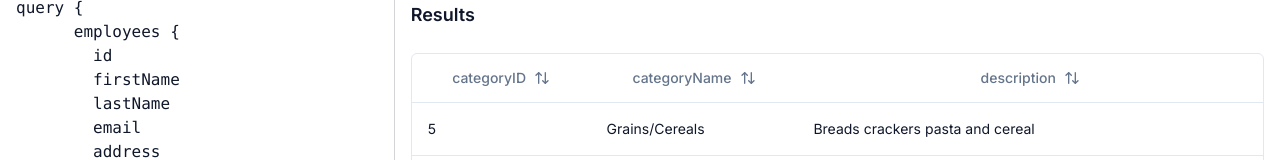
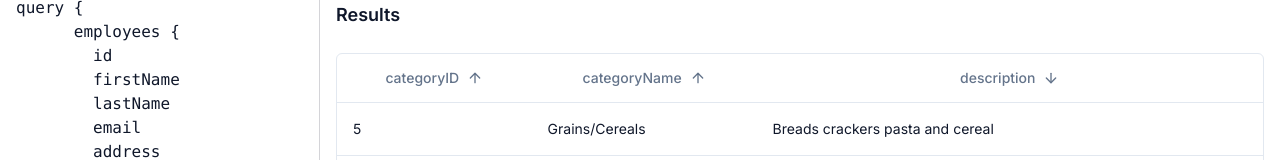
Before and after one commit to PixeledCode/query-editor, a React (Vite) app: page / in a window 1280 px wide. Both pictures are taken after a click on the button "description". Shown: the part 549-709 px from the top of the page. Built offline with nearby package versions, Linux system fonts and the light colour scheme.

Commit message:
change sort icons

```diff
--- a/src/components/results/index.tsx
+++ b/src/components/results/index.tsx
@@ -1,7 +1,7 @@
 import React from 'react'
 import { DataTable } from '../ui/data-table'
 import { Button } from '../ui/button'
-import { ArrowUpDown } from 'lucide-react'
+import { ArrowDown, ArrowUp } from 'lucide-react'
 
 export function ResultTable({ data }: any) {
 	// create columns from data
@@ -23,7 +23,11 @@ export function ResultTable({ data }: any) {
 									}
 								>
 									{value}
-									<ArrowUpDown className="ml-2 h-4 w-4" />
+									{column.getIsSorted() === 'asc' ? (
+										<ArrowDown className="ml-2 h-4 w-4" />
+									) : (
+										<ArrowUp className="ml-2 h-4 w-4" />
+									)}
 								</Button>
 							)
 						},
--- a/src/components/saved-pane/index.tsx
+++ b/src/components/saved-pane/index.tsx
@@ -8,7 +8,7 @@ export const SavedPane = () => {
 	)
 
 	return (
-		<div className="py-4 pb-0 border-r border-solid border-zinc-300 min-h-[calc(100vh_-_44px)] min-w-[320px]">
+		<div className="pt-4 border-r border-solid border-zinc-300 min-h-[calc(100vh_-_44px)] w-[320px]">
 			<h2 className="px-4 text-lg font-bold text-start">Saved Queries</h2>
 			<Separator className="mt-3" />
 			<div className="mt-4 flex flex-col gap-6">
@@ -25,7 +25,7 @@ export const SavedPane = () => {
 							{queries[key].title}
 						</h3>
 
-						<pre className=" overflow-auto pb-3">
+						<pre className="w-full overflow-auto pb-3">
 							{queries[key].query.trim()}
 						</pre>
 					</button>
--- a/src/components/saved-pane/mobile.tsx
+++ b/src/components/saved-pane/mobile.tsx
@@ -13,7 +13,7 @@ export const MobilePane = () => {
 					<span className="sr-only">saved queries</span>
 					<Menu />
 				</SheetTrigger>
-				<SheetContent side="left" className="h-[100vh] overflow-y-auto">
+				<SheetContent side="left" className="h-[100vh] overflow-y-auto w-auto">
 					<SavedPane />
 				</SheetContent>
 			</Sheet>
```
